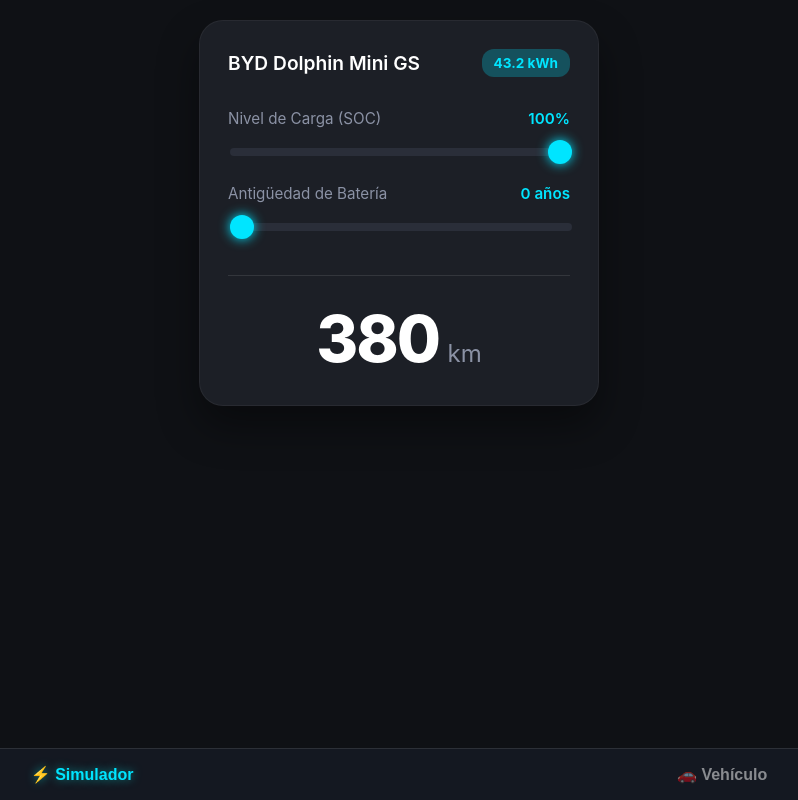
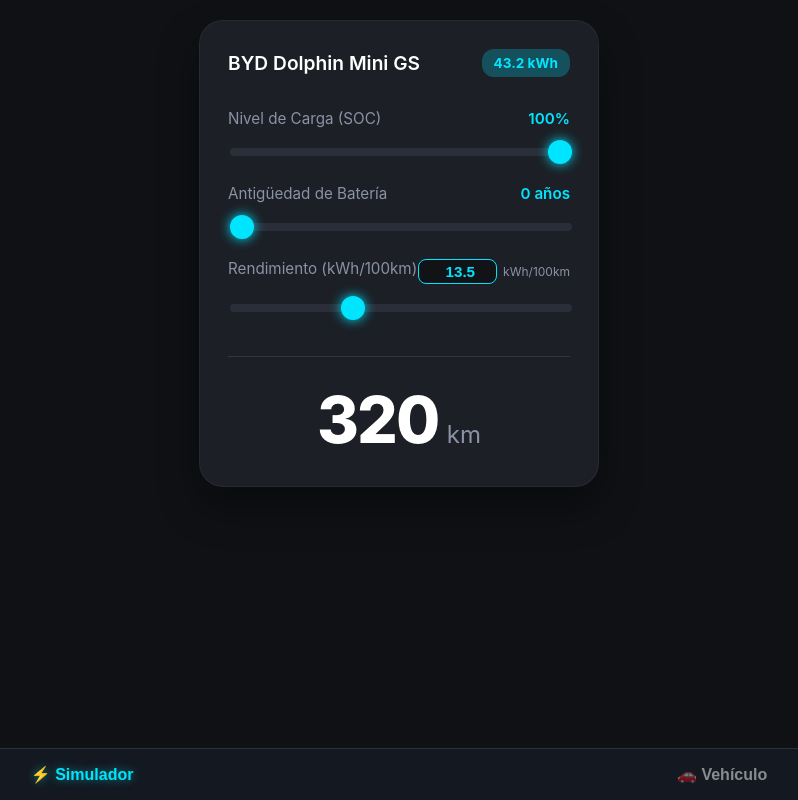
Before and after one commit to fggonza/ElectroDriveAR, a plain HTML site: page public/index.html in a window 1280 px wide. Shown: the whole page, without its empty margins (241-1039 px from the left). Drawn offline with Linux system fonts and the light colour scheme.

Commit message:
feat: agregar slider de consumo kwh/100km

```diff
--- a/public/css/style.css
+++ b/public/css/style.css
@@ -126,6 +126,36 @@
     transform: scale(1.15);
 }
 
+
+/* Input numérico editable para Rendimiento */
+.input-inline {
+    display: flex;
+    align-items: center;
+    gap: 6px;
+}
+
+.modern-num-input {
+    width: 65px;
+    background: rgba(0, 0, 0, 0.4);
+    border: 1px solid var(--accent-cyan);
+    border-radius: 8px;
+    color: var(--accent-cyan);
+    font-size: 0.95rem;
+    font-weight: 700;
+    text-align: right;
+    padding: 3px 6px;
+    outline: none;
+}
+
+.modern-num-input:focus {
+    box-shadow: 0 0 8px var(--accent-glow);
+}
+
+.unit-sm {
+    font-size: 0.75rem;
+    color: var(--text-muted);
+}
+
 /* ==========================================
    DISPLAY DE RESULTADO
    ========================================== */
--- a/public/index.html
+++ b/public/index.html
@@ -39,6 +39,19 @@
                         <span id="years-display" class="accent-text">0 años</span>
                     </div>
                     <input type="range" id="years-slider" class="electric-slider" min="0" max="15" value="0" step="1">
+                </div>
+
+
+<!-- Slider y Entrada de Rendimiento (Consumo) -->
+                <div class="slider-container">
+                    <div class="slider-labels">
+                        <label for="consumption-slider">Rendimiento (kWh/100km)</label>
+                        <div class="input-inline">
+                            <input type="number" id="consumption-input" class="modern-num-input" min="10" max="20" step="0.1" value="13.5">
+                            <span class="unit-sm">kWh/100km</span>
+                        </div>
+                    </div>
+                    <input type="range" id="consumption-slider" class="electric-slider" min="10" max="20" step="0.1" value="13.5">
                 </div>
 
                 <!-- Display de Resultados -->
--- a/public/js/app.js
+++ b/public/js/app.js
@@ -46,21 +46,27 @@
     const rangeValue = document.getElementById('range-value');
     const evTitle = document.getElementById('ev-title');
     const evBadge = document.getElementById('ev-badge');
+    const consumptionSlider = document.getElementById('consumption-slider');
+    const consumptionInput = document.getElementById('consumption-input');
 
-    function calcularAutonomia() {
-        if (!vehiculoActivo || !socSlider) return;
+ function calcularAutonomia() {
+        if (!vehiculoActivo || !socSlider || !consumptionSlider) return;
 
         const soc = parseInt(socSlider.value);
         const years = parseInt(yearsSlider.value);
+        const consumo = parseFloat(consumptionSlider.value);
 
-        // Actualizar UI de los sliders
+        // Actualizar UI de los sliders y textos
         socDisplay.textContent = `${soc}%`;
         yearsDisplay.textContent = years === 1 ? '1 año' : `${years} años`;
+        consumptionInput.value = consumo.toFixed(1);
 
-        // Matemática (Zero-Latency)
+        // Matemática: Batería neta disponible según SOC y degradación
         const saludBateria = 1 - (years * DEGRADACION_ANUAL);
-        const rangoMaximoActual = vehiculoActivo.autonomia_km * saludBateria;
-        const rangoEstimado = Math.round(rangoMaximoActual * (soc / 100));
+        const kwhDisponibles = (vehiculoActivo.bateria_kwh * saludBateria) * (soc / 100);
+
+        // Autonomía calculada según rendimiento real: (kWh disponibles / consumo cada 100km) * 100
+        const rangoEstimado = consumo > 0 ? Math.round((kwhDisponibles / consumo) * 100) : 0;
 
         // Renderizar resultado
         rangeValue.textContent = rangoEstimado;
@@ -70,6 +76,24 @@
     if (socSlider && yearsSlider) {
         socSlider.addEventListener('input', calcularAutonomia);
         yearsSlider.addEventListener('input', calcularAutonomia);
+
+// Sincronización del slider con el input manual
+        consumptionSlider.addEventListener('input', () => {
+            consumptionInput.value = consumptionSlider.value;
+            calcularAutonomia();
+        });
+
+        consumptionInput.addEventListener('input', () => {
+            let val = parseFloat(consumptionInput.value);
+            if (!isNaN(val)) {
+                if (val > 20) val = 20;
+                if (val < 10) val = 10;
+                consumptionSlider.value = val;
+                calcularAutonomia();
+            }
+        });
+
+
         calcularAutonomia(); // Primera carga de números
     }
 
```
